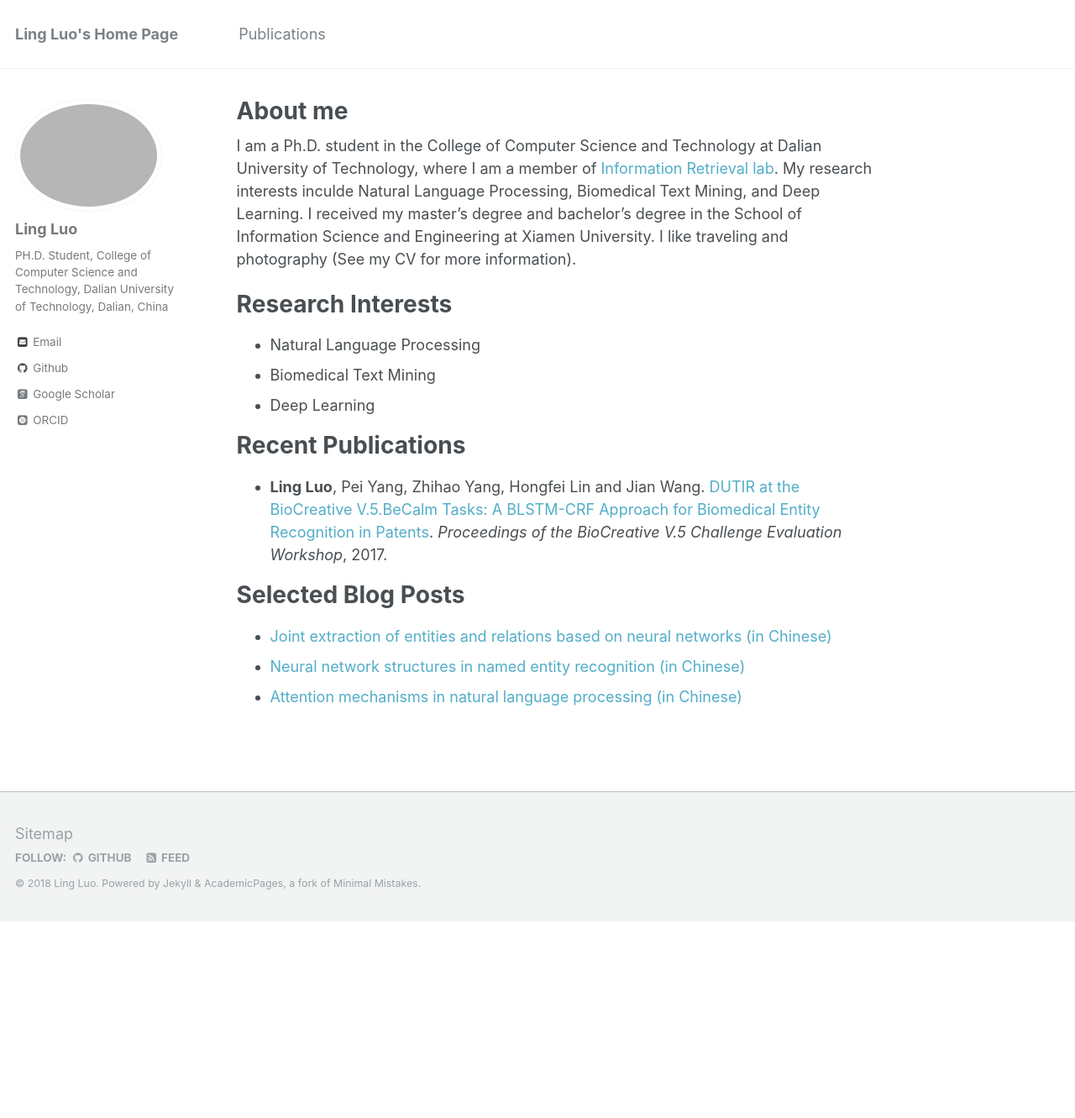
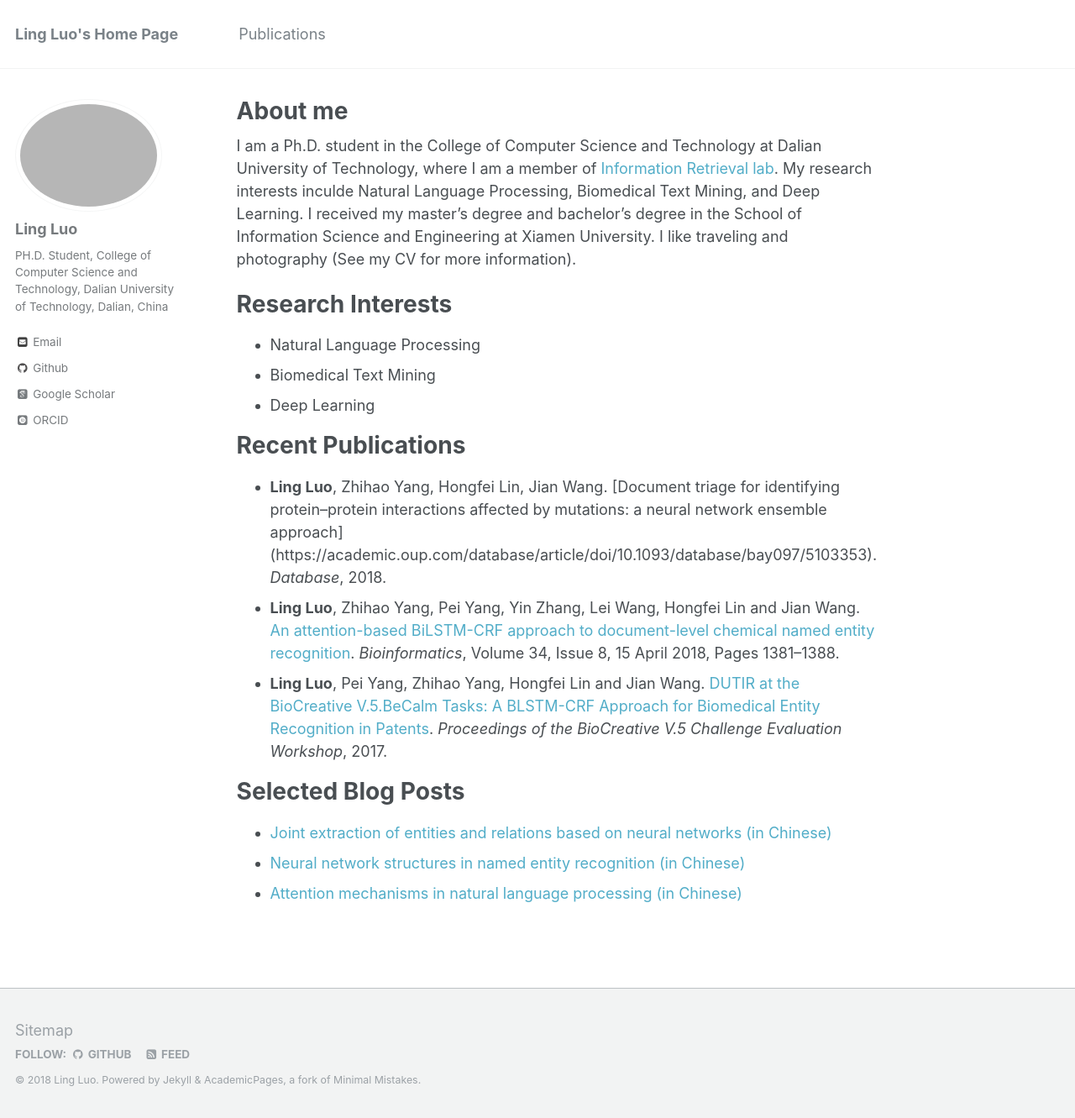
Before and after one commit to lingluodlut/lingluodlut.github.io, a Jekyll site: the page built from _pages/about.md, in a window 1280 px wide and 1331 px high. Shown: the whole window at 84% size. Built offline with Jekyll 4.4.1, drawn with Linux system fonts in a browser that asks for light colours; some web fonts are replaced.

Commit message:
Update _pages/about.md

```diff
--- a/_pages/about.md
+++ b/_pages/about.md
@@ -22,7 +22,8 @@ Research Interests
 Recent Publications
 =====
 
-
+- **Ling Luo**, Zhihao Yang, Hongfei Lin, Jian Wang. [Document triage for identifying protein–protein interactions affected by mutations: a neural network ensemble approach] (https://academic.oup.com/database/article/doi/10.1093/database/bay097/5103353). *Database*, 2018.
+- **Ling Luo**, Zhihao Yang, Pei Yang, Yin Zhang, Lei Wang, Hongfei Lin and Jian Wang. [An attention-based BiLSTM-CRF approach to document-level chemical named entity recognition](https://academic.oup.com/bioinformatics/advance-article-abstract/doi/10.1093/bioinformatics/btx761/4657076?redirectedFrom=PDF). *Bioinformatics*, Volume 34, Issue 8, 15 April 2018, Pages 1381–1388.
 - **Ling Luo**, Pei Yang, Zhihao Yang, Hongfei Lin and Jian Wang. [DUTIR at the BioCreative V.5.BeCalm Tasks: A BLSTM-CRF Approach for Biomedical Entity Recognition in Patents](http://www.biocreative.org/media/store/files/2017/BioCreative_V5_paper4.pdf). *Proceedings of the BioCreative V.5 Challenge Evaluation Workshop*, 2017.
 
 Selected Blog Posts
```
